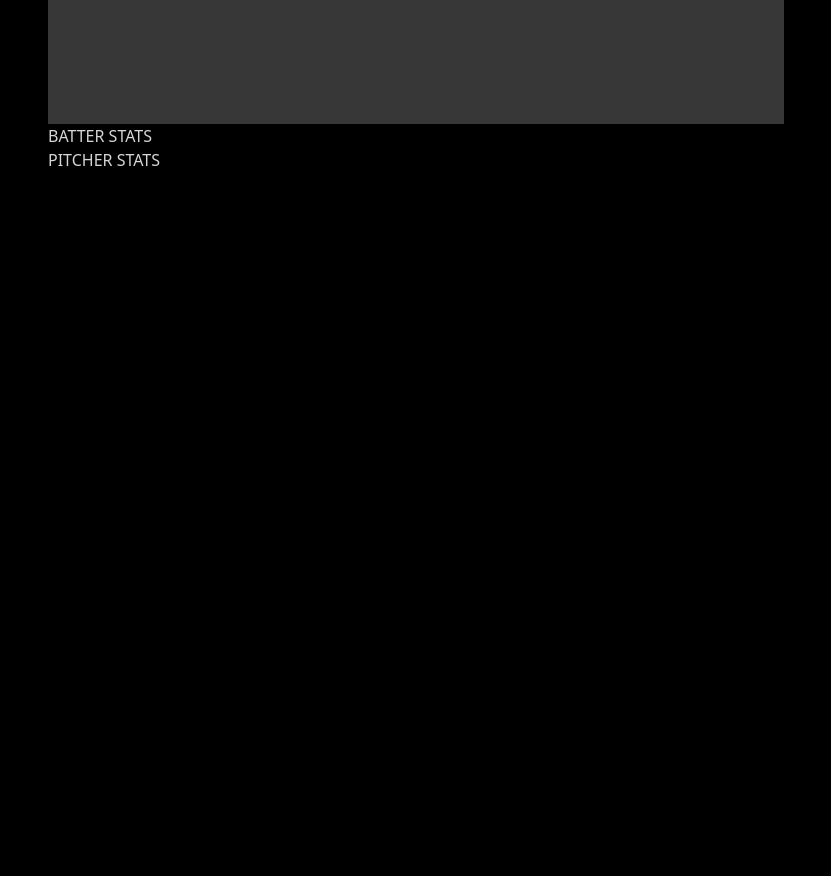
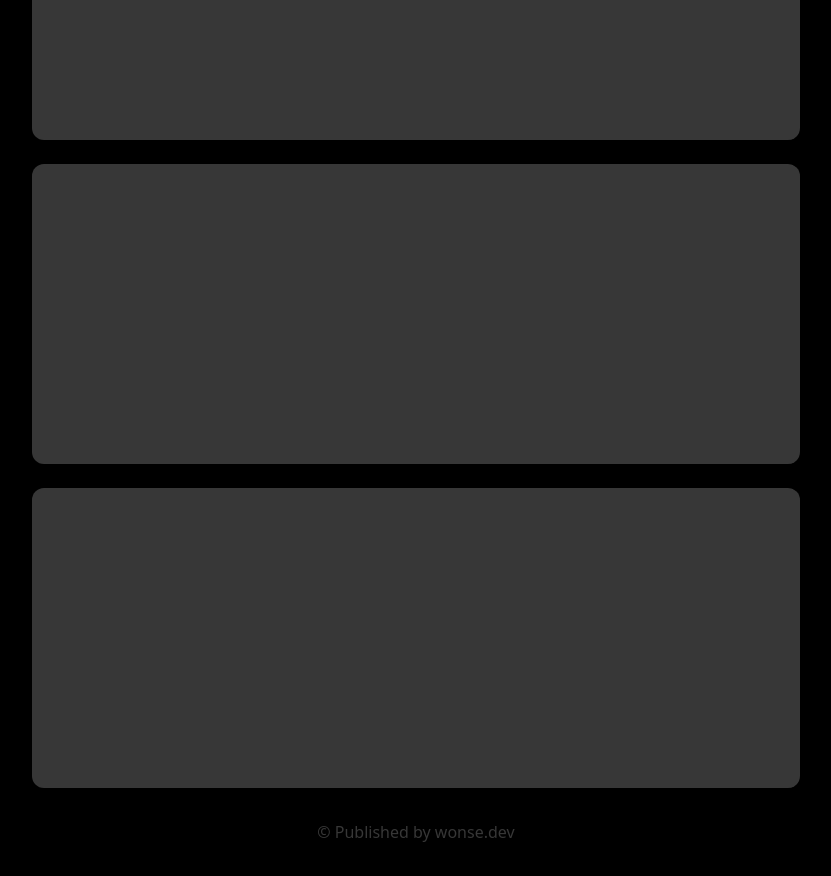
Before and after one commit to shinwonse/numugas, a Next.js app in the folder apps/web/: page / in a window 1280 px wide. Shown: the part 280-1156 px from the top of the page, without its empty margins (224-1055 px from the left). Before the commit the page ends 800 px from the top, so only its background shows below. Built offline with nearby package versions, Linux system fonts and the light colour scheme.

Commit message:
footer 생성

```diff
--- /dev/null
+++ b/apps/web/src/app/components/footer/footer.tsx
@@ -0,0 +1,11 @@
+import { cn } from '#/utils/cn';
+
+function Footer() {
+  return (
+    <footer className={cn('flex flex-col items-center py-8 text-secondary')}>
+      <div>© Published by wonse.dev</div>
+    </footer>
+  );
+}
+
+export default Footer;
--- /dev/null
+++ b/apps/web/src/app/components/footer/index.ts
@@ -0,0 +1 @@
+export { default } from './footer';
--- a/apps/web/src/app/layout.tsx
+++ b/apps/web/src/app/layout.tsx
@@ -3,15 +3,13 @@ import './globals.css';
 import type { Metadata } from 'next';
 import type { ReactNode } from 'react';
 
+import Footer from '#/app/components/footer';
 import Header from '#/app/components/header';
 import { karla } from '#/styles/font';
 import { cn } from '#/utils/cn';
 
 export const metadata: Metadata = {
   description: '담장 NUMUGAS',
-  openGraph: {
-    images: 'opengraph-image.png',
-  },
   title: '담장 NUMUGAS',
 };
 
@@ -29,7 +27,8 @@ export default function RootLayout({ children }: Props) {
         )}
       >
         <Header />
-        <div className={cn('px-4 pt-12')}>{children}</div>
+        <div className={cn('pt-16')}>{children}</div>
+        <Footer />
       </body>
     </html>
   );
--- a/apps/web/src/app/page.tsx
+++ b/apps/web/src/app/page.tsx
@@ -2,14 +2,10 @@ import { cn } from '#/utils/cn';
 
 export default function Home() {
   return (
-    <main className={cn('flex flex-col')}>
-      <div className={cn('w-full h-[300px] bg-accent')}>일정 컨테이너</div>
-      <div>
-        <h2>BATTER STATS</h2>
-      </div>
-      <div>
-        <h2>PITCHER STATS</h2>
-      </div>
+    <main className={cn('flex flex-col gap-6')}>
+      <div className={cn('w-full h-[300px] bg-accent rounded-xl')} />
+      <div className={cn('w-full h-[300px] bg-accent rounded-xl')} />
+      <div className={cn('w-full h-[300px] bg-accent rounded-xl')} />
     </main>
   );
 }
--- a/apps/web/src/app/stat/page.tsx
+++ b/apps/web/src/app/stat/page.tsx
@@ -1,3 +1,5 @@
+import { Suspense } from 'react';
+
 import SeasonSelector from '#/app/stat/components/season-selector';
 import StatTable from '#/app/stat/components/stat-table';
 import { cn } from '#/utils/cn';
@@ -10,7 +12,9 @@ function StatPage({ searchParams }: Props) {
   return (
     <main className={cn('')}>
       <SeasonSelector />
-      <StatTable className={cn('mt-4')} season={season as string} />
+      <Suspense fallback={<div>loading...</div>}>
+        <StatTable className={cn('mt-4')} season={season as string} />
+      </Suspense>
     </main>
   );
 }
```
Also changed, not shown: 1 other file (tests, documents, lock files or other folders).
